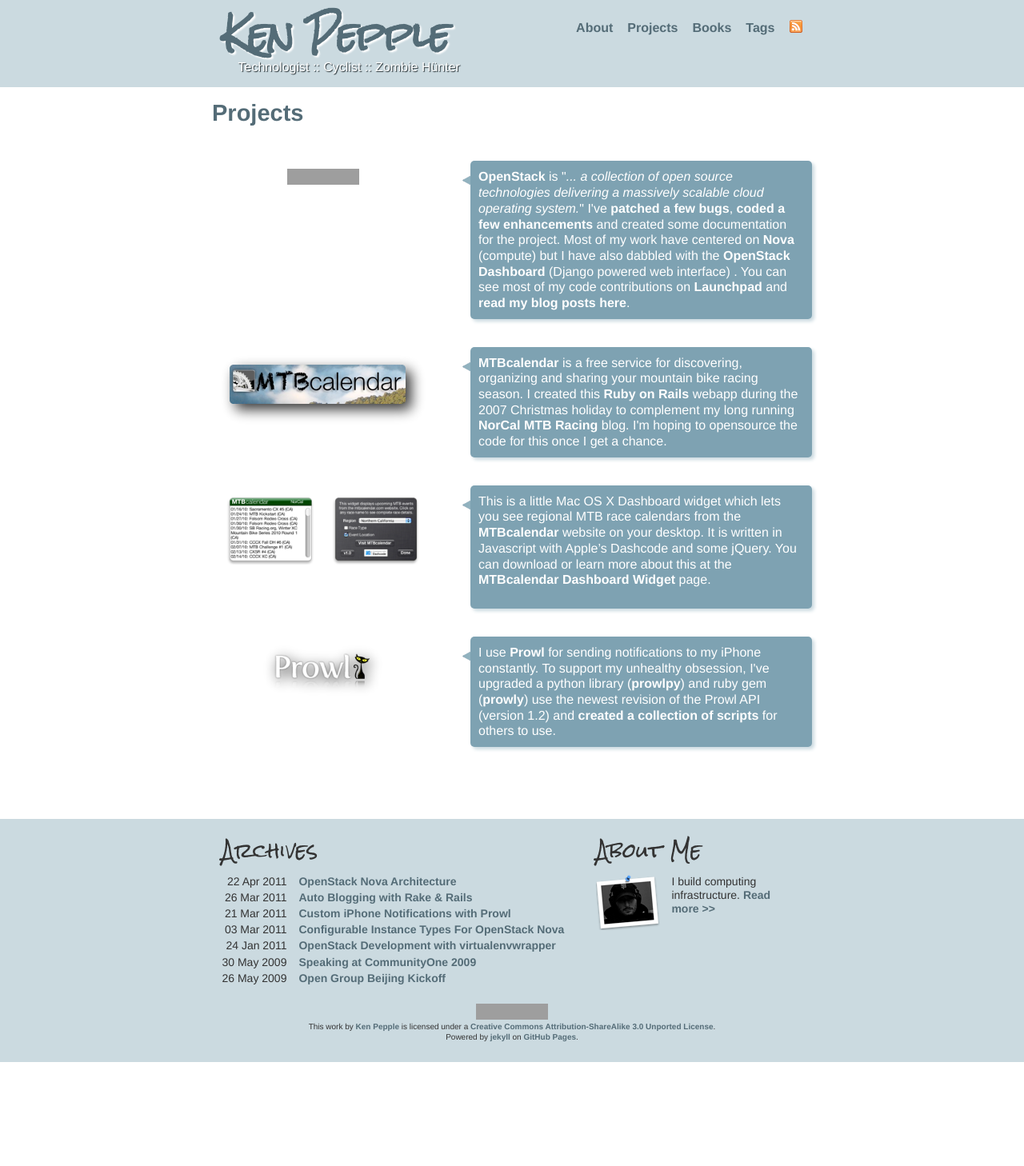
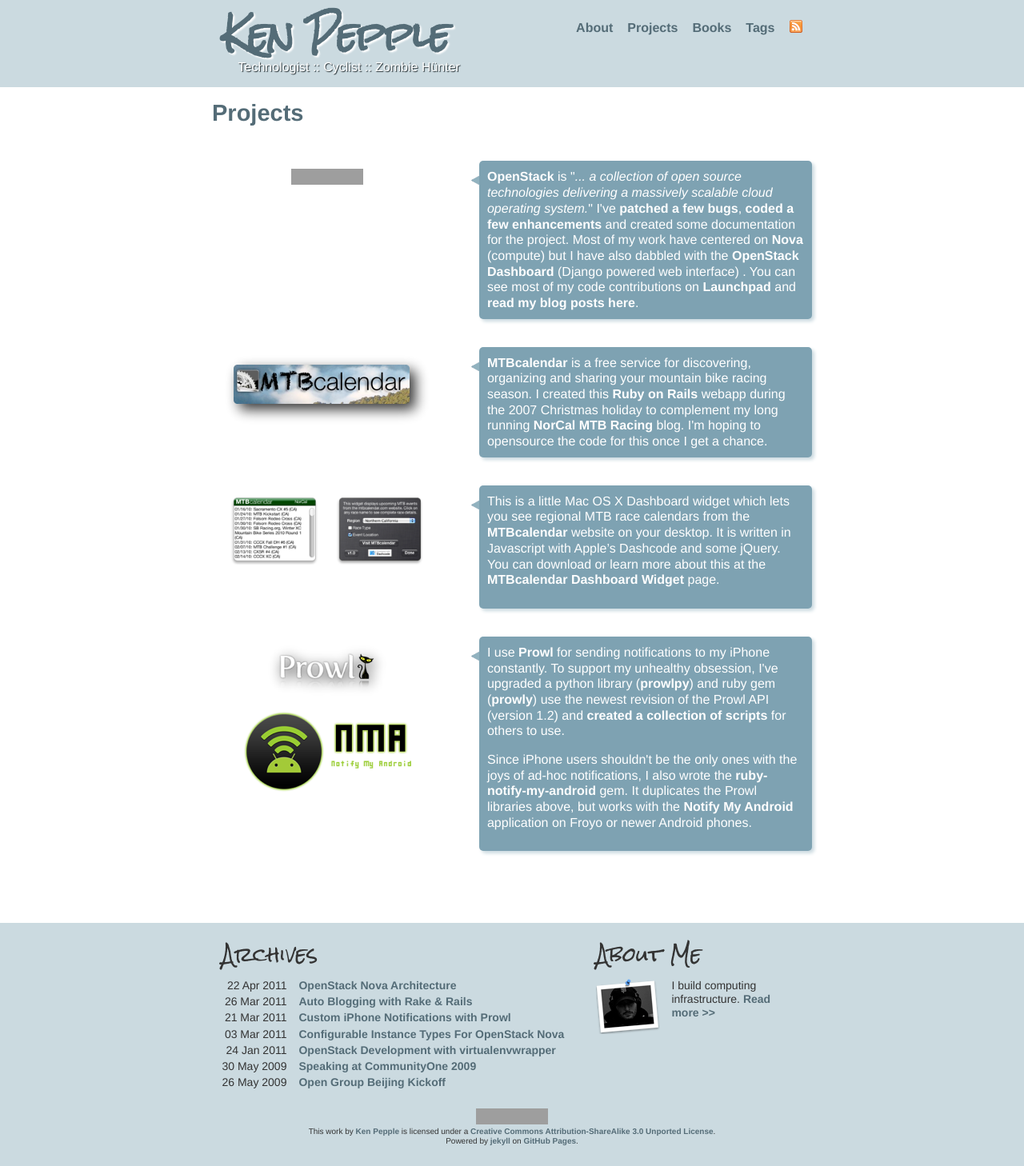
Before and after one commit to slashk/slashk.github.com, a Jekyll site: the page built from projects/index.html, in a window 1280 px wide. Shown: the whole page at 80% size. Built offline with Jekyll 4.4.1, drawn with Linux system fonts in a browser that asks for light colours; Markdown is read by kramdown in place of the engine named in the settings; before the commit the page ends 1328 px from its top, so only the background shows below that; grey boxes are pictures that could not be loaded.

Commit message:
added ruby-notify-my-android to projects

```diff
--- a/projects/index.html
+++ b/projects/index.html
@@ -36,11 +36,12 @@
       </tr>
 
       <tr>
-          <td class="img"><img src="/images/prowl.png" height="64" /></td>
+          <td class="img"><img src="/images/prowl.png" height="64" /><img src="/images/nma_logo.png" /></td>
           <td class="desc">
               <div class="bubble">
                   <div class="tip"></div>
-                  I use <a href="http://www.prowlapp.com/" target="_blank">Prowl</a> for sending notifications to my iPhone constantly. To support my unhealthy obsession, I've upgraded a python library (<a href="https://github.com/jacobb/prowlpy" target="_blank">prowlpy</a>) and ruby gem (<a href="https://github.com/slashk/prowly" target="_blank">prowly</a>) use the newest revision of the Prowl API (version 1.2) and <a href="/iphone/2011/03/21/custom-iphone-notifications-with-prowl/" target="_blank">created a collection of scripts</a> for others to use.
+                  <p>I use <a href="http://www.prowlapp.com/" target="_blank">Prowl</a> for sending notifications to my iPhone constantly. To support my unhealthy obsession, I've upgraded a python library (<a href="https://github.com/jacobb/prowlpy" target="_blank">prowlpy</a>) and ruby gem (<a href="https://github.com/slashk/prowly" target="_blank">prowly</a>) use the newest revision of the Prowl API (version 1.2) and <a href="/iphone/2011/03/21/custom-iphone-notifications-with-prowl/" target="_blank">created a collection of scripts</a> for others to use.</p>
+                  <p>Since iPhone users shouldn't be the only ones with the joys of ad-hoc notifications, I also wrote the <a href="https://rubygems.org/gems/ruby-notify-my-android">ruby-notify-my-android</a> gem. It duplicates the Prowl libraries above, but works with the <a href="http://nma.usk.bz/">Notify My Android</a> application on Froyo or newer Android phones.</p>
               </div>
           </td>
       </tr>
```
Also changed, not shown: images/nma_logo.png (added).
